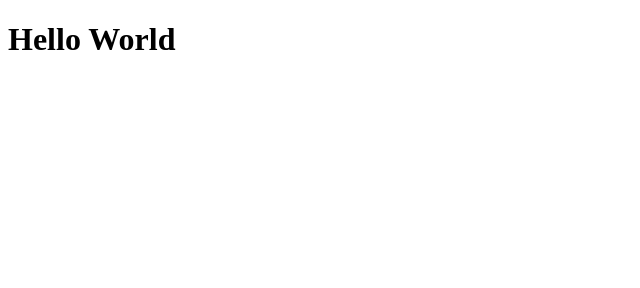
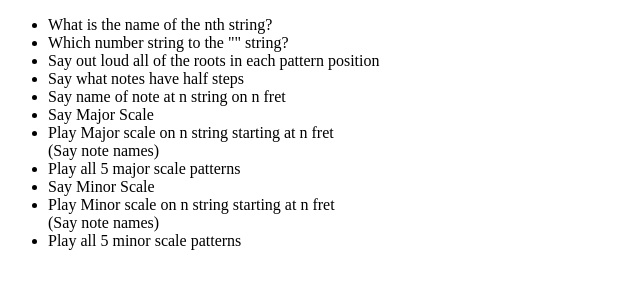
Before and after one commit to nader92011/GuitarTheoryWeb, a React app: page / in a window 1280 px wide. Shown: the whole page, without its empty margins (0-640 px from the left). Built offline with nearby package versions, Linux system fonts and the light colour scheme.

Commit message:
Basic questions list

```diff
--- a/index.html
+++ b/index.html
@@ -6,7 +6,7 @@
   </head>
   <body>
 
-    <div id="app"></div>
+    <div id="root"></div>
     <script src="bundle.js"></script>
 
   </body>
--- /dev/null
+++ b/src/components/layout.js
@@ -0,0 +1,15 @@
+import React from 'react';
+
+import TodoList from './todo-list';
+
+export default class Layout extends React.Component {
+
+  render() {
+
+    return (
+      <div>
+        <TodoList />
+      </div>
+    )
+  }
+}
--- /dev/null
+++ b/src/components/todo-list.js
@@ -0,0 +1,24 @@
+import React from 'react';
+
+export default class TodoList extends React.Component {
+
+  render() {
+    return (
+      <div>
+        <ul>
+          <li>What is the name of the nth string?</li>
+          <li>Which number string to the "" string?</li>
+          <li>Say out loud all of the roots in each pattern position</li>
+          <li>Say what notes have half steps</li>
+          <li>Say name of note at n string on n fret</li>
+          <li>Say Major Scale</li>
+          <li>Play Major scale on n string starting at n fret<br />(Say note names)</li>
+          <li>Play all 5 major scale patterns</li>
+          <li>Say Minor Scale</li>
+          <li>Play Minor scale on n string starting at n fret<br />(Say note names)</li>
+          <li>Play all 5 minor scale patterns</li>
+        </ul>
+      </div>
+    )
+  }
+}
--- a/src/index.js
+++ b/src/index.js
@@ -1,5 +1,6 @@
 import React from 'react';
 import { render } from 'react-dom';
 import App from './components/app';
+import Layout from './components/layout'
 
-render(<App />, document.getElementById('app'));
+render(<Layout />, document.getElementById('root'));
```
